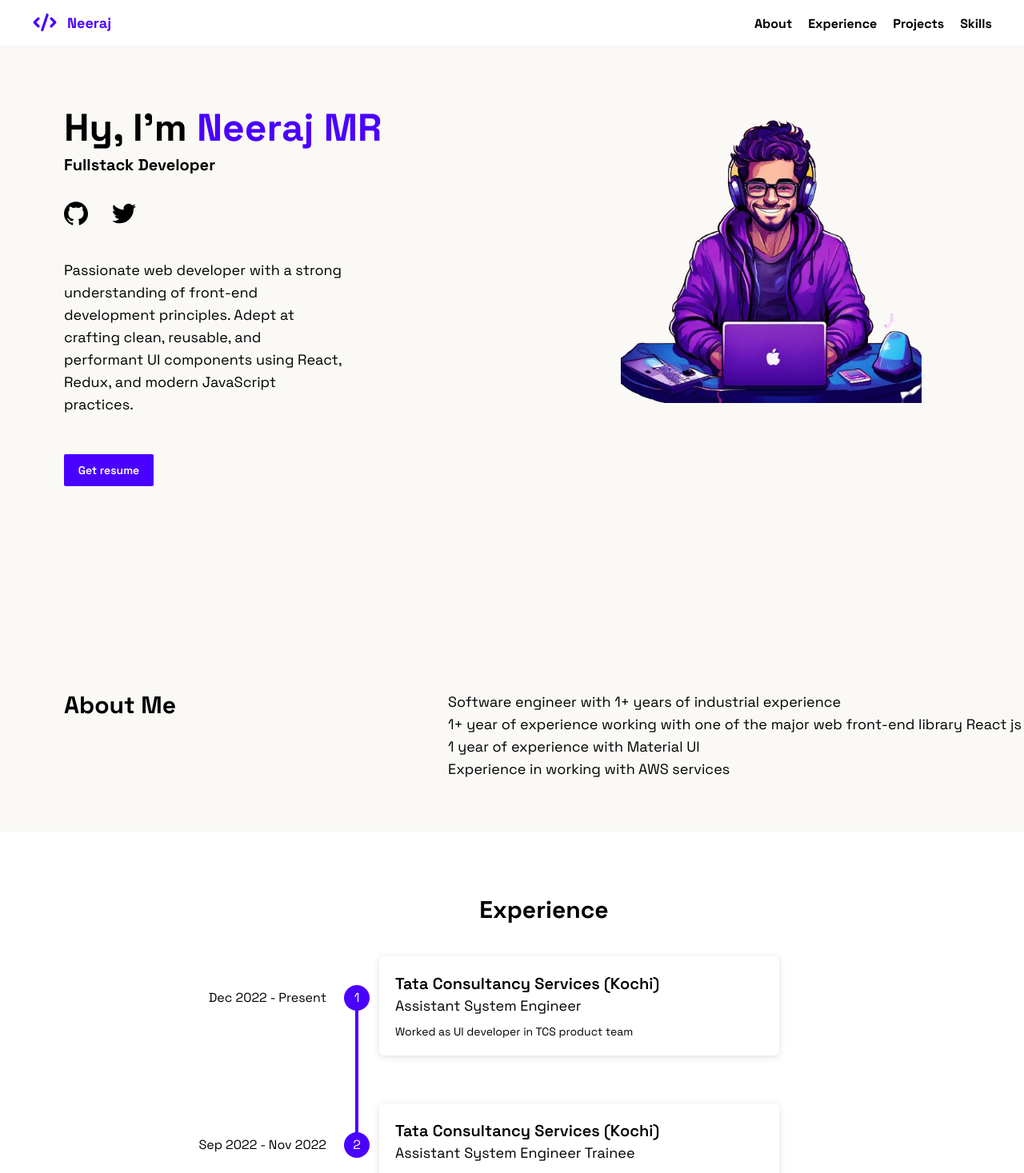
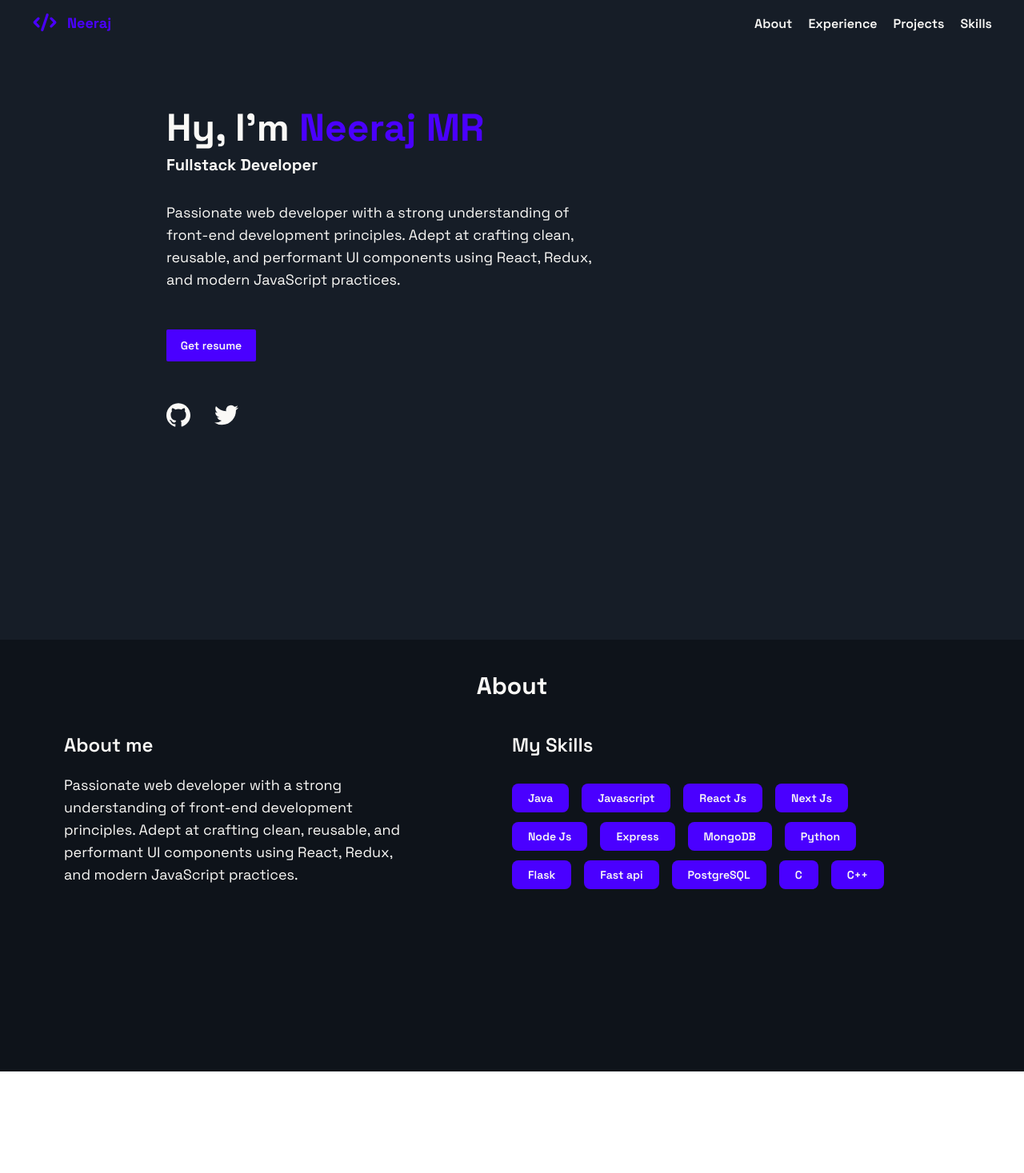
Before and after one commit to neerajram30/porfolio-website, a Next.js app: page / in a window 1280 px wide. Shown: the top 1467 px of the page at 80% size. After the commit the page ends 1340 px from the top, so only its background shows below. Built offline with nearby package versions, Linux system fonts and the light colour scheme.

Commit message:
enhancement:UI theme change

```diff
--- a/src/app/globals.css
+++ b/src/app/globals.css
@@ -5,8 +5,24 @@
 
 
 body{
-  background-color: #FAF9F6;
+  /* background-color: #FAF9F6; */
   padding: 0;
   margin: 0;
   overflow-x: hidden;
+  /* background: #0F2027; */
+/* background: -webkit-linear-gradient(to right, #2C5364, #203A43, #0F2027);  /* Chrome 10-25, Safari 5.1-6 */
+/* background: linear-gradient(to right, #2C5364, #203A43, #0F2027); W3C, IE 10+/ Edge, Firefox 16+, Chrome 26+, Opera 12+, Safari 7+ */
+background: #161d27;
+
 }
+
+.dark-background {
+  /* background: #15202b; */
+
+
+}
+
+.dark-background:hover {
+  /* @apply bg-glow; */
+  background-image: radial-gradient(circle, rgba(255, 255, 255, 0.3) 0%, rgba(255, 255, 255, 0) 70%)
+}
--- a/src/app/layout.js
+++ b/src/app/layout.js
@@ -1,31 +1,20 @@
-import { Inter, Space_Grotesk } from "next/font/google";
-// import { createFlagsmithInstance } from "flagsmith/isomorphic";
+import { Space_Grotesk } from "next/font/google";
 
 import "./globals.css";
-// import Providers from "./providers";
-
-const inter = Inter({ subsets: ["latin"] });
 
 const space_grotesk = Space_Grotesk({ subsets: ["latin"] });
 
 export const metadata = {
-  title: "Create Next App",
-  description: "Generated by create next app",
+  title: "Neeraj MR | Full stack developer",
+  description: "Neeraj's developer portfolio",
 };
 
 export default async function RootLayout({ children }) {
-//   const flagsmith = createFlagsmithInstance();
-//   await flagsmith.init({
-//     environmentID: process.env.NEXT_PUBLIC_FLAGSMITH_ENVIRONMENT_ID,
-//   });
-//   const serverState = flagsmith.getState();
-//   console.log(serverState);
+
 
   return (
     <html lang="en">
-      {/* <Providers serverState={serverState}> */}
         <body className={space_grotesk.className}>{children}</body>
-      {/* </Providers> */}
     </html>
   );
 }
--- a/src/app/page.js
+++ b/src/app/page.js
@@ -9,14 +9,14 @@ import Tools from "@/components/Tools/Tools";
 
 export default function Home() {
   return (
-    <main className="flex flex-col items-start">
+    <main className="flex flex-col items-start overflow-x-hidden">
         <NavBar/>
         <Profile/>
         <About/>
-        <Experience/>
-        <Projects/>
-        <Tools/>
-        <Footer/>
+        {/* <Experience/> */}
+        {/* <Projects/> */}
+        {/* <Tools/> */}
+        {/* <Footer/> */}
     </main>
   );
 }
--- a/src/components/About.js
+++ b/src/components/About.js
@@ -1,4 +1,4 @@
-
+import Tools from "./Tools/Tools";
 
 function About() {
   const about = [
@@ -8,21 +8,33 @@ function About() {
     "Experience in working with AWS services",
   ];
   return (
-    <div className="pt-16 md:pl-20 pl-10 pb-16 text-black w-screen" id="about">
-      <div className="md:flex md:justify-around">
-        <div className="w-2/5">
-          <h2 className="md:text-3xl text-xl font-extrabold font-overpass">
-            {" "}
-            About Me
-          </h2>
-        </div>
-        <ul className="w-3/5">
+    <div
+      className="pt-10 md:pl-20 pl-10 md:pr-20 pr-10 pb-10 text-white w-screen bg-[#0e131a]"
+      id="about"
+    >
+      <div className="text-center">
+        <h2 className="md:text-3xl text-2xl font-bold"> About</h2>
+      </div>
+      <div className="md:flex mt-10 min-h-96">
+        <div className="md:justify-around md:w-1/2 md:pr-32">
+          <h2 className="md:text-2xl text-xl font-semibold">About me</h2>
+          {/* <ul className="mt-2 pr-10">
           {about.map((item, i) => (
             <li className="flex items-center md:text-lg" key={i}>
               {item}
             </li>
           ))}
-        </ul>
+        </ul> */}
+          <p className="mt-5 text-lg">
+            Passionate web developer with a strong understanding of front-end
+            development principles. Adept at crafting clean, reusable, and
+            performant UI components using React, Redux, and modern JavaScript
+            practices.
+          </p>
+        </div>
+        <div className="md:w-1/2 md:pr-10 mt-5 md:mt-0">
+          <Tools />
+        </div>
       </div>
     </div>
   );
--- a/src/components/Experience.js
+++ b/src/components/Experience.js
@@ -22,7 +22,7 @@ function Experience() {
     >
       {/* <div className=""> */}
       {/* <div className="w-2/5"> */}
-      <h2 className="md:text-3xl text-xl font-extrabold font-overpass">
+      <h2 className="md:text-3xl text-xl font-bold">
         {" "}
         Experience
       </h2>
@@ -30,7 +30,7 @@ function Experience() {
       {/* <div className=""> */}
         <ul className="steps steps-vertical flex flex-col md:items-center items-start">
           {experience.map((exp,i) => (
-            <li key={i} className="w-full md:pl-20 step step-primary after:!text-white before:!text-white before:!w-1">
+            <li key={i} className="w-fit md:pl-20 step step-primary after:!text-white before:!text-white before:!w-1">
               <div className="md:ml-[-210px] ml-10 absolute text-md w-48 md:text-end text-start pl-2 md:pl-0 mt-[-80px] md:mt-0">{exp.experience}</div>
               <div className="flex flex-col items-start md:p-5 p-3 md:w-[500px] w-72 rounded-md shadow-cards mb-5 md:mt-10 mt-20 mr-10">
                 <h6 className="md:text-xl font-semibold text-start text-md">{exp.company}</h6>
--- a/src/components/NavBar.js
+++ b/src/components/NavBar.js
@@ -51,7 +51,7 @@ export default function NavBar() {
 
   return (
     <nav
-      className={`bg-white h-14 md:fixed fixed w-screen z-10 p-0
+      className={`bg-[#161d27] h-14 md:fixed fixed w-screen z-10 p-0
       ${hashShadow ? "shadow-nav" : "shadow-none"
         }`}
     >
@@ -120,7 +120,7 @@ export default function NavBar() {
               <Link
                 href={"#" + link.id}
                 passHref
-                className="text-black ml-5 font-extrabold md:block hidden"
+                className="text-white ml-5 font-semibold md:block hidden"
                 key={link.id}
                 onClick={() => handleActiveLink(link.id, index)}
               >
--- a/src/components/Profile.js
+++ b/src/components/Profile.js
@@ -7,39 +7,25 @@ import Link from "next/link";
 import Image from "next/image";
 function Profile() {
   return (
-    <div className="h-auto md:h-screen lg:h-screen md:flex w-screen">
-      <div className="flex flex-col md:pl-20 pl-10 pt-24 md:items-start items-start mt-10">
+    <div className="h-screen md:h-screen lg:h-screen w-screen">
+      <div className="flex flex-col md:pl-52 pl-10 pt-24 md:items-start items-start mt-10">
         <h1
-          className="md:text-5xl text-3xl w-fit font-black font-overpass text-black"
+          className="md:text-5xl text-3xl w-fit font-black font-overpass text-white"
           id="head"
         >
-          <span>{"Hy, I'm"}</span>
-          <span className="text-primary"> Neeraj MR</span>{" "}
+          <span>{"Hy, I'm "}</span>
+          <span className="text-primary">Neeraj MR</span>{" "}
         </h1>
         <div>
-          <h6 className="mt-2 md:text-xl text-md font-bold text-black">
+          <h6 className="mt-2 md:text-xl text-md font-bold text-white">
             {/* ASE at Tata Consultancy Services */}
             Fullstack Developer
           </h6>
         </div>
-        <div className="flex mt-8">
-          <Link
-            href="https://github.com/neerajram30"
-            className="mr-5 md:w-10 md:h-10 w-5 h-5 dark:hover:text-black text-3xl hover:text-iconhover text-black"
-          >
-            <Github />
-          </Link>
 
-          <Link
-            href="https://twitter.com/neeraJramachaN2"
-            className="mr-5 md:w-10 md:h-10 w-5 h-5 hover:text-twitter text-3xl text-black"
-          >
-            <Twitter />
-          </Link>
-        </div>
 
         <div className="md:w-3/6 w-5/6 pt-8 break-words">
-          <p className="md:text-lg text-black">
+          <p className="md:text-lg text-white">
             Passionate web developer with a strong understanding of front-end
             development principles. Adept at crafting clean, reusable, and
             performant UI components using React, Redux, and modern JavaScript
@@ -71,11 +57,27 @@ function Profile() {
             </button>
           </Link>
         </motion.div>
+
+        <div className="flex mt-8">
+          <Link
+            href="https://github.com/neerajram30"
+            className="mr-5 md:w-10 md:h-10 w-5 h-5 dark:hover:text-black text-3xl hover:text-iconhover text-white"
+          >
+            <Github />
+          </Link>
+
+          <Link
+            href="https://twitter.com/neeraJramachaN2"
+            className="mr-5 md:w-10 md:h-10 w-5 h-5 hover:text-twitter text-3xl text-white"
+          >
+            <Twitter />
+          </Link>
+        </div>
       </div>
 
-      <div className="md:mt-32 md:pl-0 md:pr-32 mt-2 pr-20 pl-20 flex justify-center w-screen md:w-fit md:block">
+      {/* <div className="md:mt-32 md:pl-0 md:pr-32 mt-2 pr-20 pl-20 flex justify-center w-screen md:w-fit md:block">
           <Image src='/illustration.png' width={1000} height={1000} alt="image"/>
-      </div>
+      </div> */}
     </div>
   );
 }
--- a/src/components/Projects.js
+++ b/src/components/Projects.js
@@ -50,13 +50,13 @@ function Projects() {
     }
   ];
   return (
-    <div className="pt-20 p-5 text-black w-screen" id="projects"
+    <div className="pt-10 md:pl-20 pl-10 md:pr-20 pr-10 pb-10 text-white w-screen" id="projects"
       ref={ref}
 
     >
       <motion.h2
         animate={animation}
-        className='md:text-3xl text-xl font-extrabold font-overpass text-center'>
+        className='md:text-3xl text-xl font-bold text-center'>
         Projects
       </motion.h2>
 
--- a/src/components/Tools/Tool.js
+++ b/src/components/Tools/Tool.js
@@ -29,7 +29,7 @@ export default function Tool (props) {
 
   return (
     <div className="text-sm font-semibold font-overpass">
-      <motion.p className='rounded-2xl bg-primary text-white px-5 py-2'
+      <motion.p className='rounded-lg bg-primary text-white md:px-5 md:py-2 px-3 py-1'
         animate={animation}
       >{props.tool}
       </motion.p>
--- a/src/components/Tools/Tools.js
+++ b/src/components/Tools/Tools.js
@@ -62,20 +62,19 @@ function Tools() {
 
   return (
     <div
-      className="mt-16 md:pl-20 pl-10 bg-white pt-24 pb-24 text-black w-screen"
+      className=""
       ref={ref}
       id="skills"
     >
       <div>
-        <motion.h2
-          animate={animation}
-          className='md:text-3xl text-xl font-extrabold font-overpass'>
-          Skills
-        </motion.h2>
+        <h2
+          className='md:text-2xl text-xl font-semibold'>
+          My Skills
+        </h2>
         <div className="md:flex md:flex-row flex flex-col md:items-center items-start">
-          <div className="mt-5 md:w-1/2 w-10/12 md:text-lg break-words flex flex-wrap mr-1">
+          <div className="mt-5 md:text-lg break-words flex flex-wrap mr-1">
             {tools.map((tool, i) => (
-              <div className="mt-2 mr-2" key={i}>
+              <div className="mt-3 md:mr-4 mr-2" key={i}>
                 <Tool
                   tool={tool}
                   key={i}
--- a/tailwind.config.js
+++ b/tailwind.config.js
@@ -8,12 +8,13 @@ module.exports = {
     "./src/app/**/*.{js,ts,jsx,tsx,mdx}",
   ],
   theme: {
+
     colors: {
       transparent: 'transparent',
       current: 'currentColor',
-      'white': '#ffffff',
+      'white': '#FAF9F6',
       'navcolor': '#36485E',
-      'background': '#DADBBD',
+      'background': '#0F2027',
       'pcolor':'#CD1818',
       'hdcolor': '#676FA3',
       'hcolor' :'#646FD4',
@@ -45,17 +46,15 @@ module.exports = {
       "inverse": "0 -1px 2px 0 rgba(0, 0, 0, 0.05)",
       "nav":"0px 1px 8px 0px rgba(100, 100, 111, 0.2)",
       "project":"0px 0px 1px 1px rgba(0, 0, 0, 0.05)",
-      "cards":"0px 2px 8px 0px rgba(99, 99, 99, 0.2)"
+      "cards":"0px 2px 8px 0px rgba(99, 99, 99, 0.2)",
+      "bgglow": "0 0 20px 5px rgba(15, 32, 39, 0.6);"
     },
+    backgroundImage: {
+      'glow': 'radial-gradient(circle, rgba(255, 255, 255, 0.3) 0%, rgba(255, 255, 255, 0) 70%)'
+    }
 
 
-    extend: {
-      fontFamily:{
-        // sans:['Inter','sans-serif'],
-        // overpass:['Overpass','sans-serif'],
 
-      },
-    },
   },
   plugins: [daisyui],
 }
```
